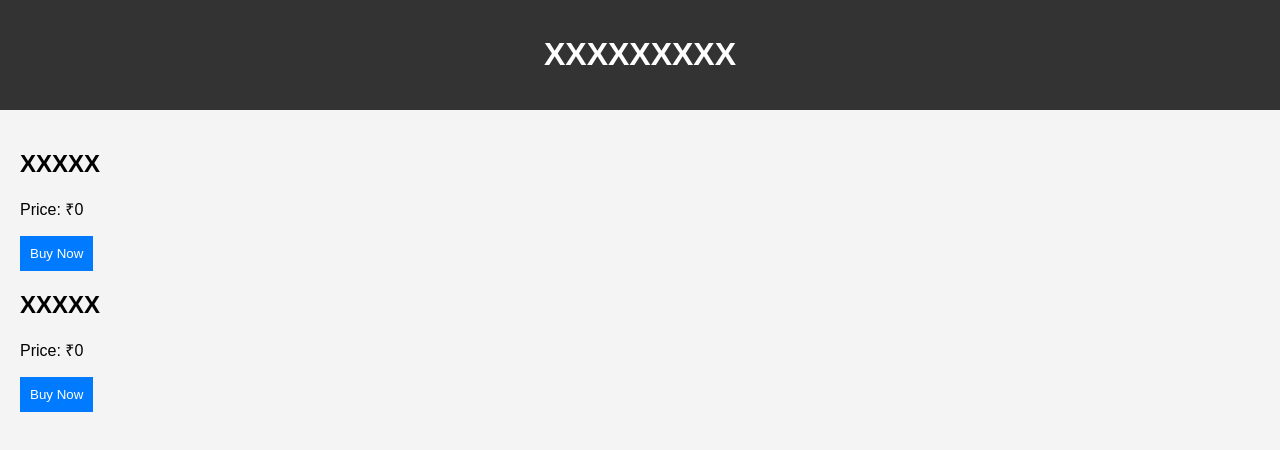
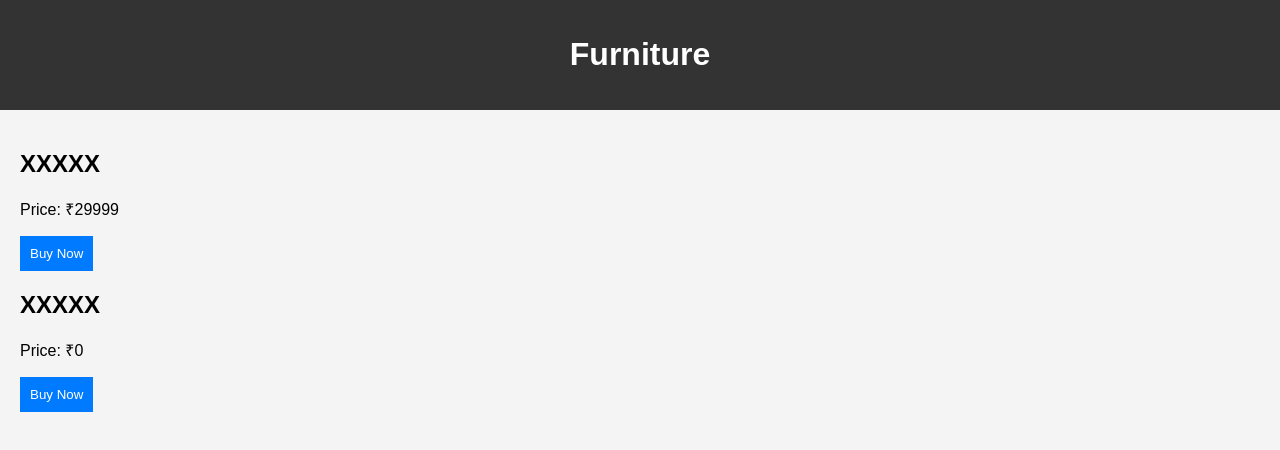
Before and after one commit to creator626/Edu_com, a plain HTML site: page index.html in a window 1280 px wide. Drawn offline with Linux system fonts and the light colour scheme.

Commit message:
Update index.html
single page GA4 demo

```diff
--- a/index.html
+++ b/index.html
@@ -3,7 +3,7 @@
 <head>
   <meta charset="UTF-8">
   <meta name="viewport" content="width=device-width, initial-scale=1.0">
-  <title> <b><i>Furniture</i></b> </title>
+  <title> Furniture</title>
 
   <script async src="https://www.googletagmanager.com/gtag/js?id=G-JYPQB3CH38"></script>
   <script>
@@ -47,12 +47,12 @@
 <body>
 
 <header>
-  <h1> XXXXXXXXX </h1>
+  <h1> Furniture </h1>
 </header>
 <div class="container">
-  <div class="XXXX">
+  <div class="Sofa">
     <h2>XXXXX</h2>
-    <p>Price: ₹0</p>
+    <p>Price: ₹29999</p>
     <button onclick="trackClick()">Buy Now</button>
   </div>
   <div class="XXXX">
```
